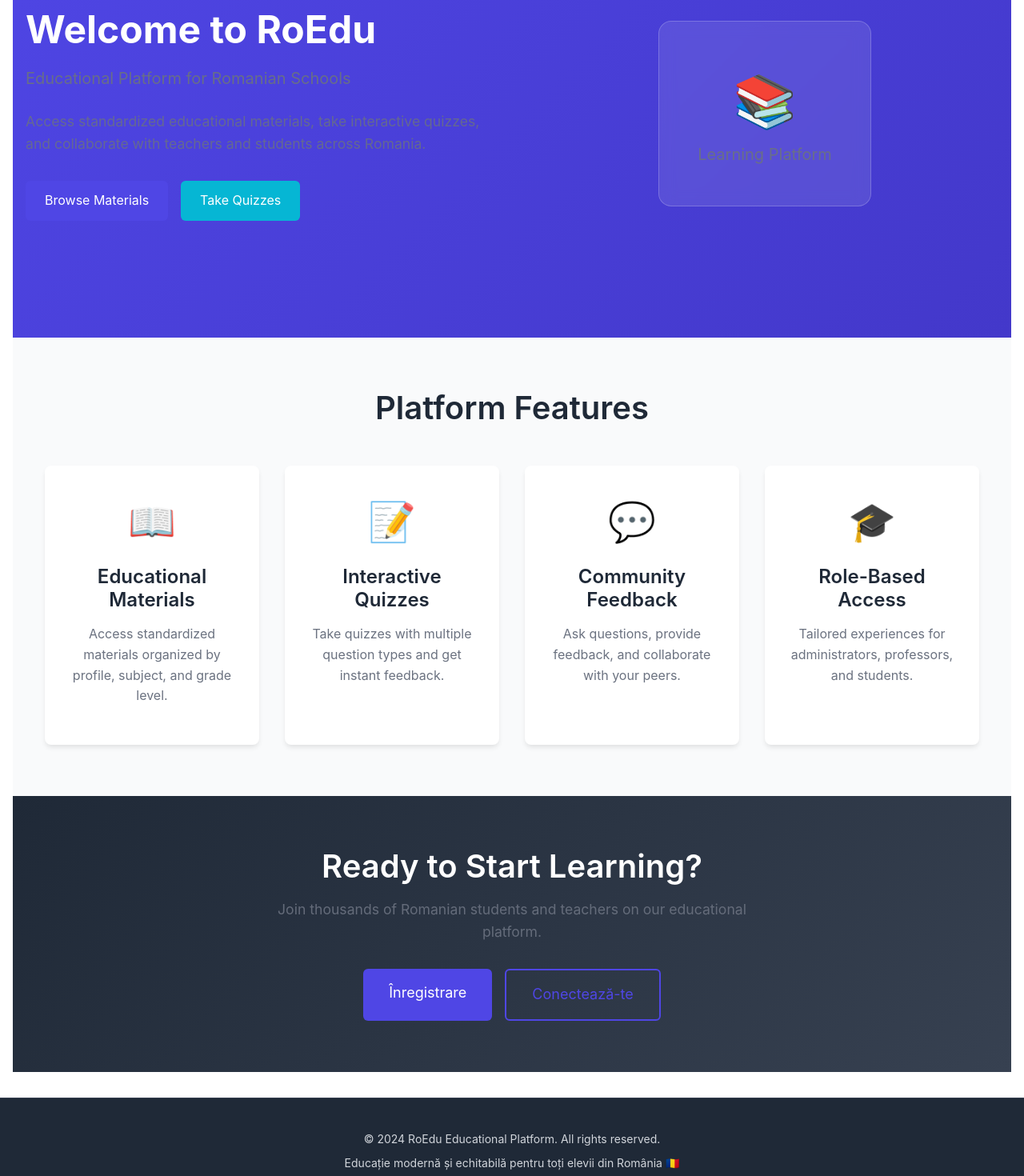
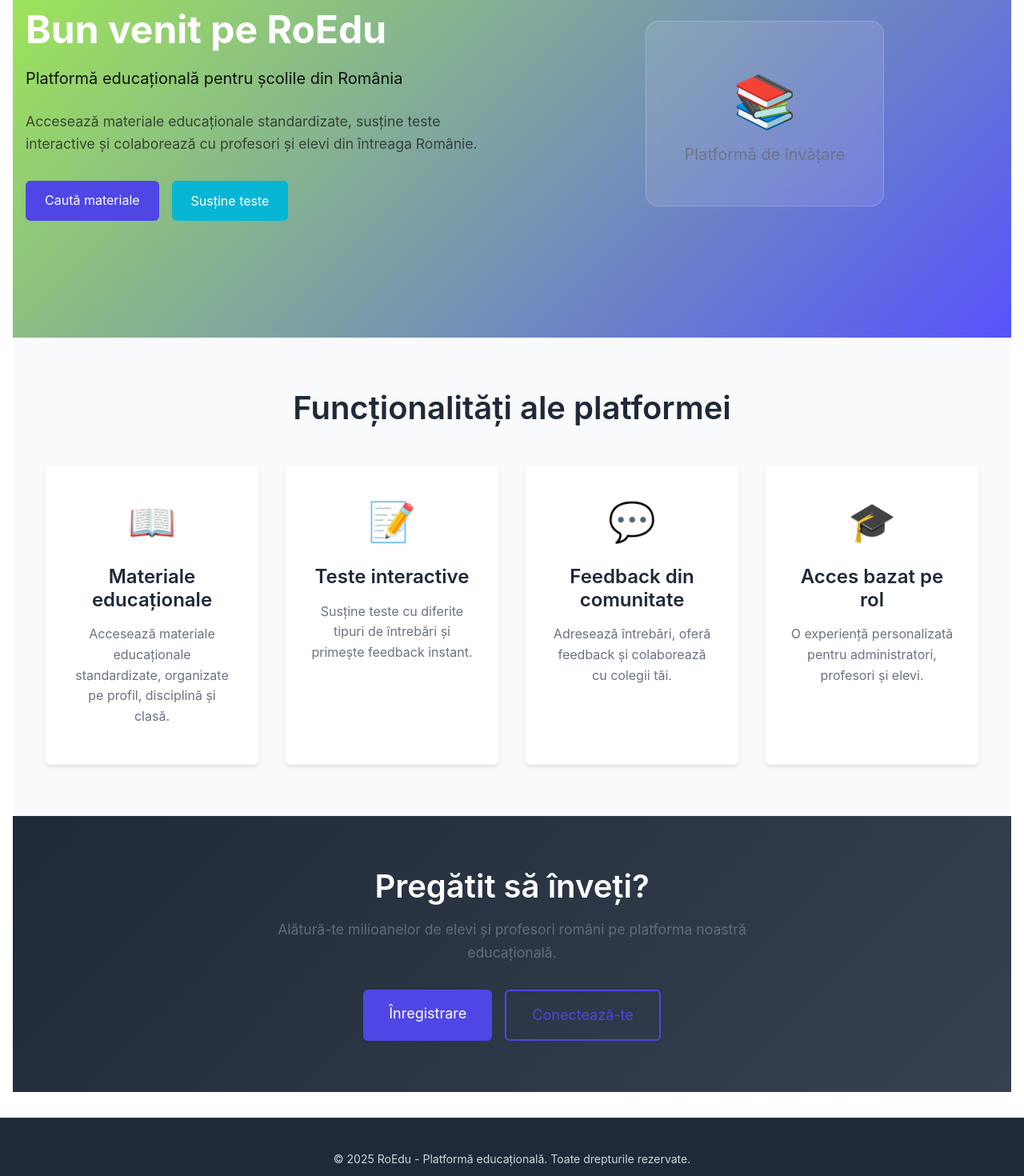
Before and after one commit to gabistanescu/Proiect-Hackathlon, an Angular app in the folder roedu-frontend/: page / in a window 1280 px wide. Shown: the part 240-1710 px from the top of the page at 80% size. Built offline with nearby package versions, Linux system fonts and the light colour scheme.

Commit message:
Main Page
RO, background, butoane, panou "sign in" jos

```diff
--- a/roedu-frontend/src/app/app.component.html
+++ b/roedu-frontend/src/app/app.component.html
@@ -81,8 +81,8 @@
   <!-- Footer -->
   <footer class="footer">
     <div class="footer-content">
-      <p>&copy; 2024 RoEdu Educational Platform. All rights reserved.</p>
-      <p>Educație modernă și echitabilă pentru toți elevii din România 🇷🇴</p>
+      <p>&copy; 2025 RoEdu - Platformă educațională. Toate drepturile rezervate.</p>
+      <p>Educație modernă și echitabilă pentru toți elevii din România. 🇷🇴</p>
     </div>
   </footer>
 </div>
--- a/roedu-frontend/src/app/components/auth/login.component.ts
+++ b/roedu-frontend/src/app/components/auth/login.component.ts
@@ -12,8 +12,8 @@ import { AuthService } from '../../services/auth.service';
     <div class="auth-container">
       <div class="auth-card">
         <div class="auth-header">
-          <h1>Sign In</h1>
-          <p>Welcome back to RoEdu</p>
+          <h1>Conectează-te</h1>
+          <p>Bine ai revenit pe RoEdu</p>
         </div>
 
         <form (ngSubmit)="onSubmit()" class="auth-form">
@@ -25,7 +25,7 @@ import { AuthService } from '../../services/auth.service';
               [(ngModel)]="email"
               name="email"
               class="form-control"
-              placeholder="your.email@school.ro"
+              placeholder="!!!!!!!!!!!!@school.ro"
               required
             />
           </div>
--- a/roedu-frontend/src/app/components/home/home.component.ts
+++ b/roedu-frontend/src/app/components/home/home.component.ts
@@ -1,6 +1,7 @@
-import { Component } from '@angular/core';
+import { Component, OnInit } from '@angular/core';
 import { CommonModule } from '@angular/common';
-import { RouterModule } from '@angular/router';
+import { RouterModule, Router } from '@angular/router';
+import { AuthService } from '../../services/auth.service';
 
 @Component({
   selector: 'app-home',
@@ -10,73 +11,79 @@ import { RouterModule } from '@angular/router';
     <div class="home-container">
       <div class="hero-section">
         <div class="hero-content">
-          <h1>Welcome to RoEdu</h1>
-          <p class="hero-subtitle">Educational Platform for Romanian Schools</p>
+          <h1>Bun venit pe RoEdu</h1>
+          <p class="hero-subtitle">Platformă educațională pentru școlile din România</p>
           <p class="hero-description">
-            Access standardized educational materials, take interactive quizzes,
-            and collaborate with teachers and students across Romania.
+            Accesează materiale educaționale standardizate, susține teste interactive
+            și colaborează cu profesori și elevi din întreaga Românie.
           </p>
           <div class="hero-buttons">
             <a routerLink="/materials" class="btn btn-primary"
-              >Browse Materials</a
+              >Caută materiale</a
             >
-            <a routerLink="/quizzes" class="btn btn-secondary">Take Quizzes</a>
+            <!-- Not logged in: show alert -->
+            <button *ngIf="!isLoggedIn" (click)="handleQuizClick()" class="btn btn-secondary">Susține teste</button>
+            <!-- Logged in as student: allow entry, keep text -->
+            <a *ngIf="isLoggedIn && userRole === 'student'" routerLink="/quizzes" class="btn btn-secondary">Susține teste</a>
+            <!-- Logged in as professor: allow entry, change text -->
+            <a *ngIf="isLoggedIn && userRole === 'professor'" routerLink="/quizzes" class="btn btn-secondary">Creează teste</a>
+            <!-- Logged in as admin: hide button (no element shown) -->
           </div>
         </div>
         <div class="hero-image">
           <div class="placeholder-image">
             <span class="icon">📚</span>
-            <p>Learning Platform</p>
+            <p>Platformă de învățare</p>
           </div>
         </div>
       </div>
 
       <div class="features-section">
         <div class="container">
-          <h2>Platform Features</h2>
+          <h2>Funcționalități ale platformei</h2>
           <div class="features-grid">
             <div class="feature-card">
               <div class="feature-icon">📖</div>
-              <h3>Educational Materials</h3>
+              <h3>Materiale educaționale</h3>
               <p>
-                Access standardized materials organized by profile, subject, and
-                grade level.
+                Accesează materiale educaționale standardizate, organizate pe profil,
+                disciplină și clasă.
               </p>
             </div>
             <div class="feature-card">
               <div class="feature-icon">📝</div>
-              <h3>Interactive Quizzes</h3>
+              <h3>Teste interactive</h3>
               <p>
-                Take quizzes with multiple question types and get instant
-                feedback.
+                Susține teste cu diferite tipuri de întrebări și
+                primește feedback instant.
               </p>
             </div>
             <div class="feature-card">
               <div class="feature-icon">💬</div>
-              <h3>Community Feedback</h3>
+              <h3>Feedback din comunitate</h3>
               <p>
-                Ask questions, provide feedback, and collaborate with your
-                peers.
+                Adresează întrebări, oferă feedback și colaborează
+                cu colegii tăi.
               </p>
             </div>
             <div class="feature-card">
               <div class="feature-icon">🎓</div>
-              <h3>Role-Based Access</h3>
+              <h3>Acces bazat pe rol</h3>
               <p>
-                Tailored experiences for administrators, professors, and
-                students.
+                O experiență personalizată pentru administratori, profesori
+                 și elevi.
               </p>
             </div>
           </div>
         </div>
       </div>
 
-      <div class="cta-section">
+      <div class="cta-section" *ngIf="!isLoggedIn">
         <div class="container">
-          <h2>Ready to Start Learning?</h2>
+          <h2>Pregătit să înveți?</h2>
           <p>
-            Join thousands of Romanian students and teachers on our educational
-            platform.
+            Alătură-te milioanelor de elevi și profesori români pe platforma
+            noastră educațională.
           </p>
           <div class="cta-buttons">
             <a routerLink="/register" class="btn btn-primary btn-lg"
@@ -97,7 +104,7 @@ import { RouterModule } from '@angular/router';
       }
 
       .hero-section {
-        background: linear-gradient(135deg, #4f46e5 0%, #4338ca 100%);
+        background: linear-gradient(135deg, #a3f04cff 0%, #5653fcff 100%);
         color: white;
         padding: 4rem 1rem;
         display: grid;
@@ -114,12 +121,14 @@ import { RouterModule } from '@angular/router';
       }
 
       .hero-subtitle {
+        color: #000000ff;
         font-size: 1.25rem;
         margin-bottom: 1.5rem;
         opacity: 0.9;
       }
 
       .hero-description {
+        color: #242424ff;
         font-size: 1.1rem;
         line-height: 1.6;
         margin-bottom: 2rem;
@@ -269,4 +278,28 @@ import { RouterModule } from '@angular/router';
     `,
   ],
 })
-export class HomeComponent {}
+export class HomeComponent implements OnInit {
+  isLoggedIn: boolean = false;
+  userRole: string | null = null;
+
+  constructor(
+    private authService: AuthService,
+    private router: Router
+  ) {}
+
+  ngOnInit(): void {
+    // Subscribe to login status
+    this.authService.isLoggedIn$.subscribe(loggedIn => {
+      this.isLoggedIn = loggedIn;
+    });
+
+    // Subscribe to current user to get role
+    this.authService.currentUser$.subscribe(user => {
+      this.userRole = user?.role || null;
+    });
+  }
+
+  handleQuizClick(): void {
+    alert('Trebuie să fii autentificat pentru a accesa testele. Te rugăm să te conectezi sau să te înregistrezi.');
+  }
+}
```
Also changed, not shown: roedu-frontend/src/app/components/auth/register.component.ts (line endings or trailing spaces), 1 other file (tests, documents, lock files or other folders).
